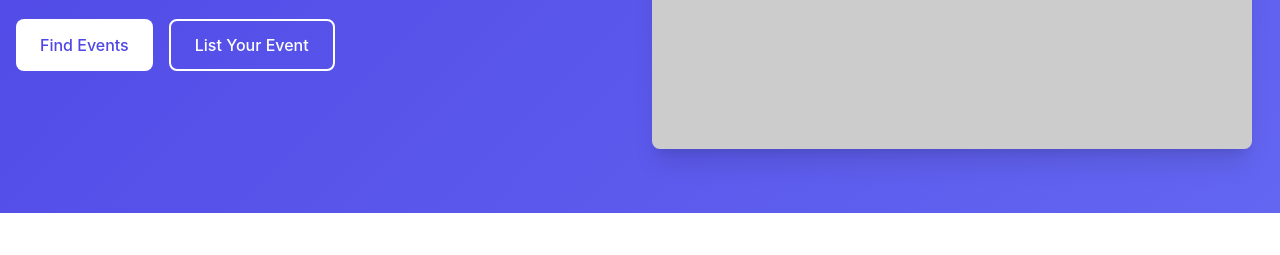
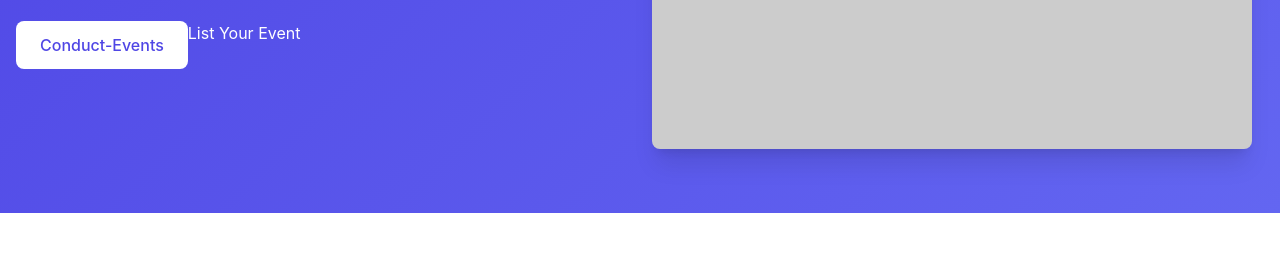
Before and after one commit to Drakshayani989/Hackathon, a plain HTML site: page LearnX/index.html in a window 1280 px wide. Shown: the part 379-634 px from the top of the page. Drawn offline with nearby package versions, Linux system fonts and the light colour scheme; placeholder pictures from the web are drawn by us.

Commit message:
Update index.html

```diff
--- a/LearnX/index.html
+++ b/LearnX/index.html
@@ -54,7 +54,7 @@
                 <h1 class="text-4xl md:text-5xl font-bold mb-4">Connect with Learning Opportunities</h1>
                 <p class="text-lg mb-6">Discover upcoming webinars, seminars, and courses from top institutes worldwide.</p>
                 <div class="flex space-x-4">
-                    <button onclick="toggleAuthModal()" class="bg-white text-indigo-600 px-6 py-3 rounded-lg font-medium hover:bg-gray-100 transition">Find Events</button>
+                    <a href="conduct-event.html" class="bg-white text-indigo-600 px-6 py-3 rounded-lg font-medium hover:bg-gray-100 transition">Conduct-Events</a
                     <button onclick="toggleInstituteModal()" class="border-2 border-white text-white px-6 py-3 rounded-lg font-medium hover:bg-white hover:text-indigo-600 transition">List Your Event</button>
                 </div>
             </div>
```
